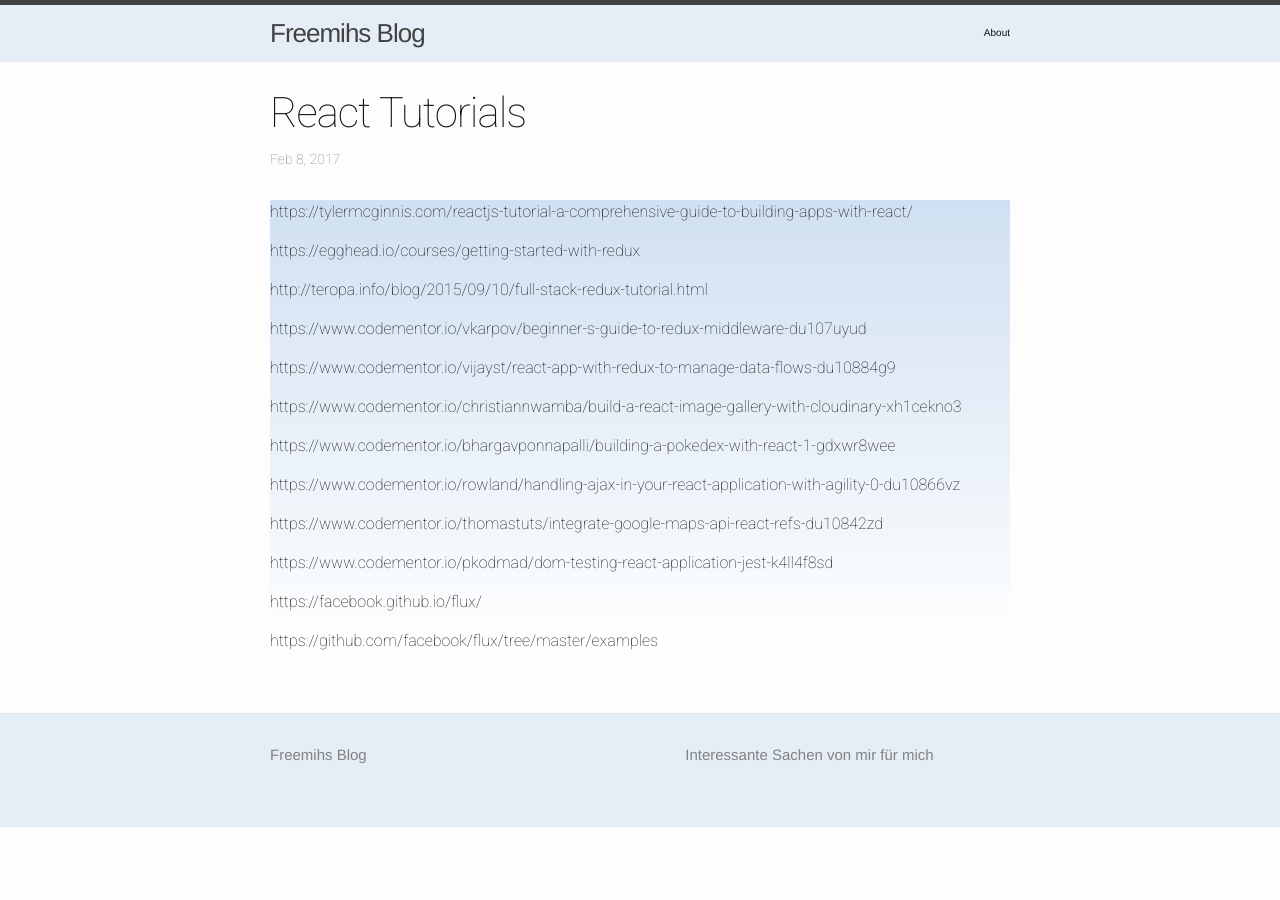
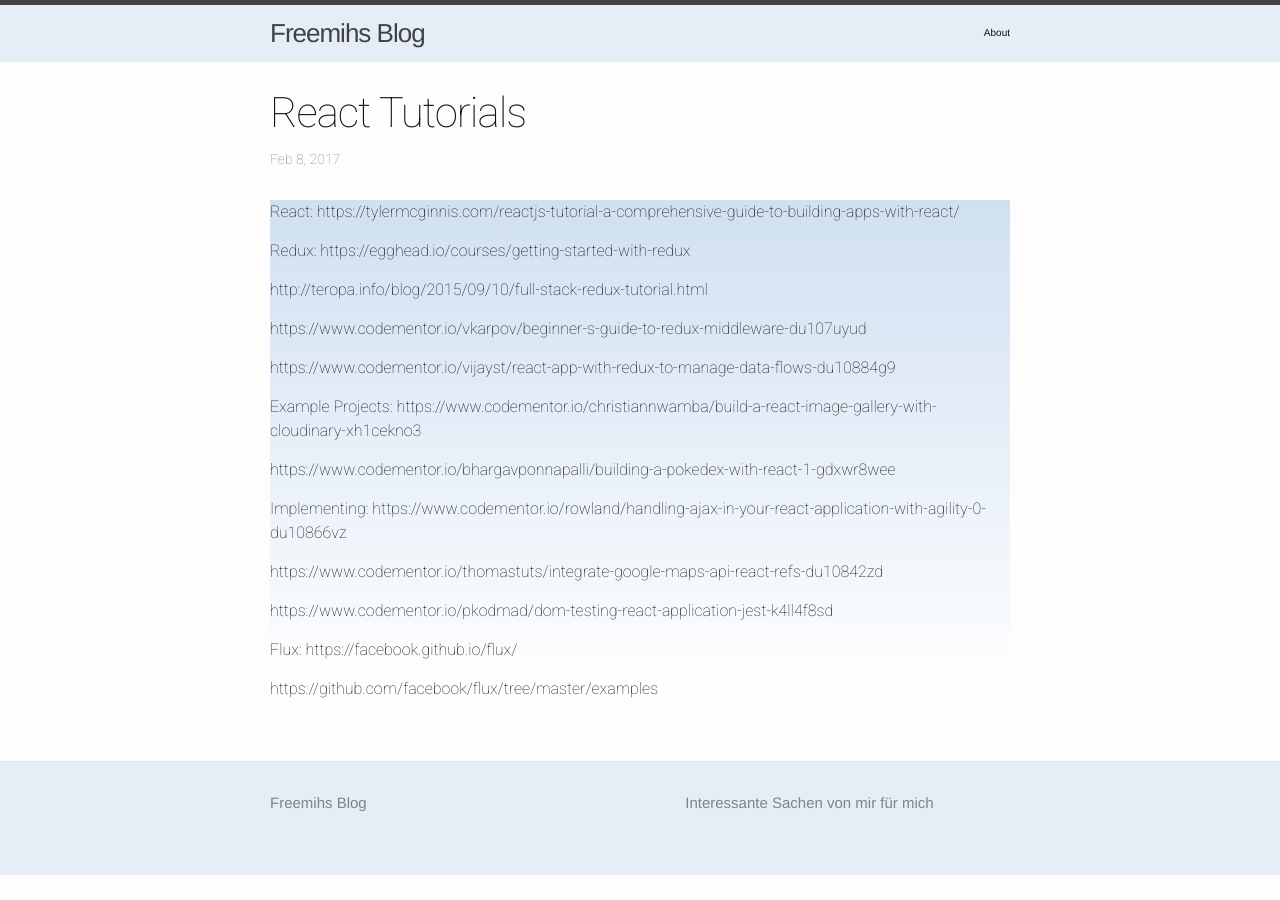
Before and after one commit to freemih/freemih.github.io, a Jekyll site: the page built from _posts/2017-02-08-React_Tutorials.markdown, in a window 1280 px wide. Built offline with Jekyll 4.4.1, drawn with Linux system fonts in a browser that asks for light colours.

Commit message:
Update 2017-02-08-React_Tutorials.markdown

```diff
--- a/_posts/2017-02-08-React_Tutorials.markdown
+++ b/_posts/2017-02-08-React_Tutorials.markdown
@@ -4,9 +4,11 @@ title:  "React Tutorials"
 date:   2017-02-08 11:05:36 -0500
 ---
 
-
+React:
 https://tylermcginnis.com/reactjs-tutorial-a-comprehensive-guide-to-building-apps-with-react/
 
+
+Redux:
 https://egghead.io/courses/getting-started-with-redux
 
 http://teropa.info/blog/2015/09/10/full-stack-redux-tutorial.html
@@ -15,10 +17,14 @@ https://www.codementor.io/vkarpov/beginner-s-guide-to-redux-middleware-du107uyud
 
 https://www.codementor.io/vijayst/react-app-with-redux-to-manage-data-flows-du10884g9
 
+
+Example Projects:
 https://www.codementor.io/christiannwamba/build-a-react-image-gallery-with-cloudinary-xh1cekno3
 
 https://www.codementor.io/bhargavponnapalli/building-a-pokedex-with-react-1-gdxwr8wee
 
+
+Implementing:
 https://www.codementor.io/rowland/handling-ajax-in-your-react-application-with-agility-0-du10866vz
 
 https://www.codementor.io/thomastuts/integrate-google-maps-api-react-refs-du10842zd
@@ -26,6 +32,7 @@ https://www.codementor.io/thomastuts/integrate-google-maps-api-react-refs-du1084
 https://www.codementor.io/pkodmad/dom-testing-react-application-jest-k4ll4f8sd
 
 
+Flux:
 https://facebook.github.io/flux/
 
 https://github.com/facebook/flux/tree/master/examples
```
